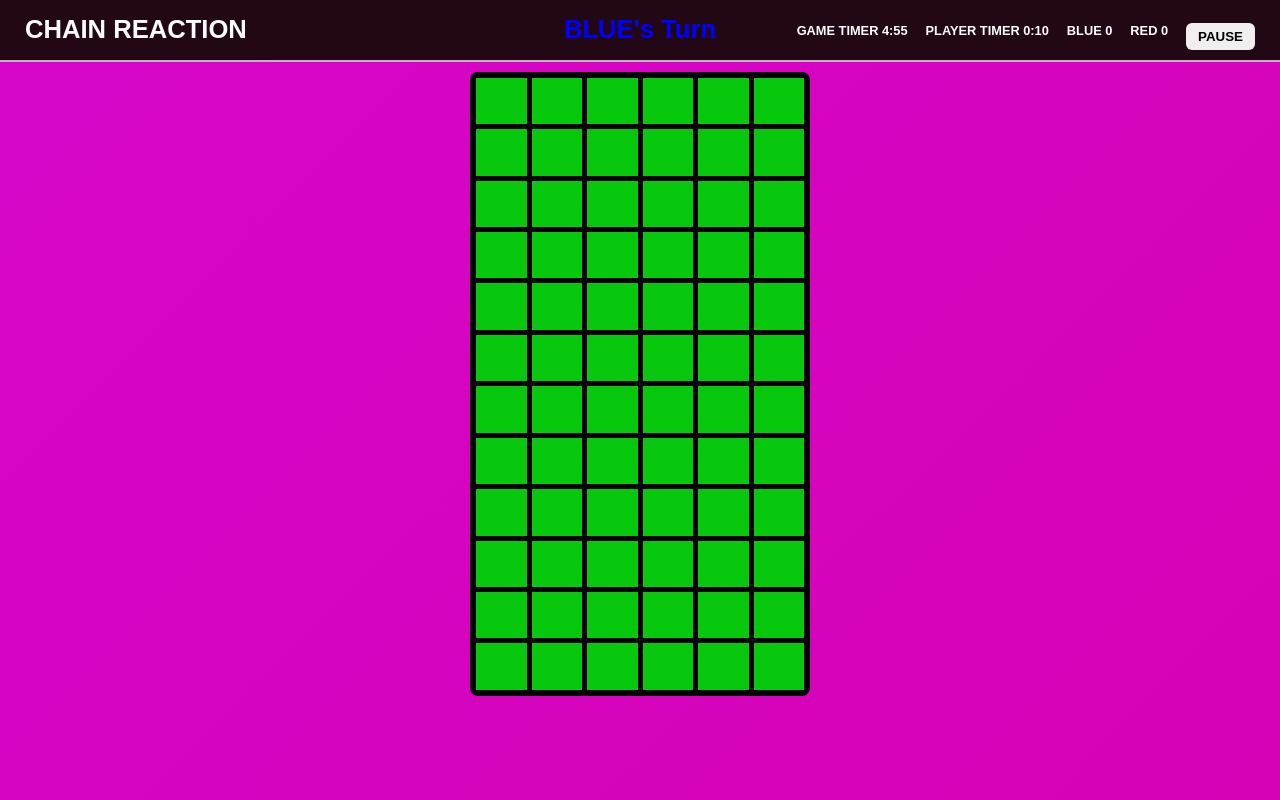
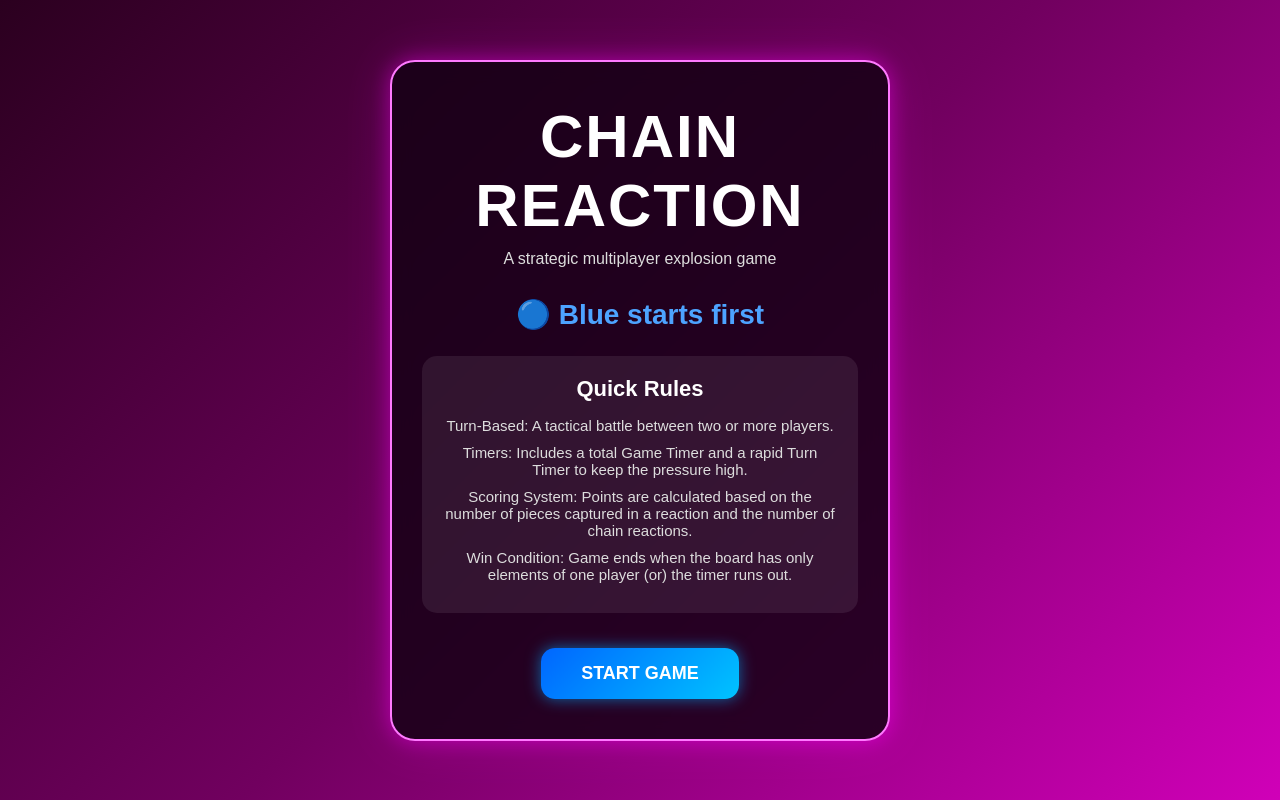
Before and after one commit to varunyoyocoder/Chain-Reaction, a plain HTML site: page index.html in a window 1280 px wide. Drawn offline with Linux system fonts and the light colour scheme.

Commit message:
Home page complete

```diff
--- a/style.css
+++ b/css/game.css
@@ -6,7 +6,6 @@
 
     box-sizing: border-box;
 }
-
 
 
 
@@ -19,14 +18,19 @@ body {
     font-family: Arial, Helvetica, sans-serif;
 
     background: linear-gradient(
-        135deg,
-        #d606c9,
-        #d602b6
-    );
+    135deg,
+    #d606c9,
+    #d602b6
+);
 }
 
 #turnText{
     color: blue;
+}
+
+#gameTitle:hover{
+    cursor: pointer;
+    color: gray;
 }
 
 
@@ -38,9 +42,9 @@ body {
 
     min-height: 60px;
 
-    background-color: #220814;
+background-color: #1a001f;
 
-    border-bottom: 2px solid #d4a8cc;
+border-bottom: 2px solid #b84dff;
 
     display: flex;
 
@@ -130,7 +134,7 @@ body {
 
     height: min(78vh, 760px);
 
-    background-color: black;
+background: rgba(10, 10, 10, 0.92);
 
     padding: min(1vw, 5px);
 
@@ -143,13 +147,17 @@ body {
     gap: min(0.6vw, 3px);
 
     border-radius: 8px;
+    border: 2px solid #b84dff;
+
+box-shadow:
+    0 0 18px rgba(184, 77, 255, 0.35);
 }
 
 
 
 .cell {
 
-    background-color: #07c80d;
+background-color: #242424;
 
     border: 1px solid black;
 
@@ -167,7 +175,9 @@ body {
 
 .cell:hover {
 
-    background-color: #0b5b03;
+background-color: #5d2f7d;
+box-shadow:
+    0 0 10px rgba(184, 77, 255, 0.45);
 
     transform: scale(1.05);
 }
@@ -194,7 +204,7 @@ body {
 
 .blue-orb {
 
-    background: #302dff;
+background: #3b82ff;
 
 
 }
@@ -203,7 +213,7 @@ body {
 
 .red-orb {
 
-    background: #ff365ec3;
+background: #ff4b6e;
 
 
 }
@@ -356,6 +366,7 @@ body {
 
     border: none;
 
+
     padding: 6px 12px;
 
     border-radius: 6px;
@@ -369,7 +380,7 @@ body {
 
 #pauseBtn:hover {
 
-    background: #d0d;
+background: #b84dff;
 }
 
 .overlay {
--- /dev/null
+++ b/css/home.css
@@ -0,0 +1,231 @@
+* {
+
+    margin: 0;
+
+    padding: 0;
+
+    box-sizing: border-box;
+}
+
+
+body {
+
+    min-height: 100vh;
+
+    display: flex;
+
+    justify-content: center;
+
+    align-items: center;
+
+    font-family: Arial, Helvetica, sans-serif;
+
+    background:
+        linear-gradient(
+            135deg,
+            #2b001f,
+            #71005f,
+            #d000b8
+        );
+
+    overflow: hidden;
+}
+
+
+/* MAIN CONTAINER */
+
+.landing-container {
+
+    width: 100%;
+
+    display: flex;
+
+    justify-content: center;
+
+    align-items: center;
+
+    padding: 20px;
+}
+
+
+/* GAME CARD */
+
+.game-card {
+
+    width: min(90vw, 500px);
+
+    background:
+        rgba(20, 0, 20, 0.85);
+
+    border:
+
+        2px solid #ff79ff;
+
+    border-radius: 25px;
+
+    padding: 40px 30px;
+
+    text-align: center;
+
+    backdrop-filter: blur(10px);
+
+    box-shadow:
+
+        0 0 20px rgba(255, 0, 255, 0.4),
+
+        0 0 50px rgba(255, 0, 255, 0.2);
+}
+
+
+/* TITLE */
+
+.game-title {
+
+    font-size: clamp(38px, 5vw, 60px);
+
+    color: white;
+
+    margin-bottom: 10px;
+
+    letter-spacing: 2px;
+}
+
+
+/* SUBTITLE */
+
+.subtitle {
+
+    color: #dddddd;
+
+    font-size: 16px;
+
+    margin-bottom: 30px;
+}
+
+
+/* STARTER INFO */
+
+.starter-info {
+
+    margin-bottom: 25px;
+}
+
+
+.starter-info h2 {
+
+    color: #4da3ff;
+
+    font-size: 28px;
+}
+
+
+/* RULES BOX */
+
+.rules-box {
+
+    background:
+
+        rgba(255, 255, 255, 0.08);
+
+    border-radius: 15px;
+
+    padding: 20px;
+
+    margin-bottom: 35px;
+}
+
+
+.rules-box h3 {
+
+    color: white;
+
+    margin-bottom: 15px;
+
+    font-size: 22px;
+}
+
+
+.rules-box ul {
+
+    list-style: none;
+}
+
+
+.rules-box li {
+
+    color: #dddddd;
+
+    margin-bottom: 10px;
+
+    font-size: 15px;
+}
+
+
+/* BUTTON */
+
+.start-btn {
+
+    padding: 15px 40px;
+
+    border: none;
+
+    border-radius: 14px;
+
+    background:
+        linear-gradient(
+            135deg,
+            #0066ff,
+            #00c3ff
+        );
+
+    color: white;
+
+    font-size: 18px;
+
+    font-weight: bold;
+
+    cursor: pointer;
+
+    transition: 0.25s;
+
+    box-shadow:
+        0 0 15px rgba(0, 170, 255, 0.6);
+}
+
+
+/* HOVER */
+
+.start-btn:hover {
+
+    transform: scale(1.08);
+
+    box-shadow:
+        0 0 25px rgba(0, 170, 255, 0.9);
+}
+
+
+/* MOBILE */
+
+@media (max-width: 576px)
+{
+
+    .game-card {
+
+        padding: 30px 20px;
+    }
+
+    .starter-info h2 {
+
+        font-size: 22px;
+    }
+
+    .rules-box li {
+
+        font-size: 14px;
+    }
+
+    .start-btn {
+
+        width: 100%;
+    }
+}
--- a/index.html
+++ b/index.html
@@ -8,85 +8,75 @@
     <meta name="viewport"
           content="width=device-width, initial-scale=1.0">
 
-    <title>Chain RXN</title>
-
-
+    <title>Chain Reaction</title>
 
     <link rel="stylesheet"
-          href="style.css">
+          href="css/home.css">
+
+</head>
 
 <body>
 
+    <div class="landing-container">
 
+        <div class="game-card">
 
+            <h1 class="game-title">
+                CHAIN REACTION
+            </h1>
 
-    <header class="top-bar">
+            <p class="subtitle">
+                A strategic multiplayer explosion game
+            </p>
 
-        <div class="left-title">
-            CHAIN REACTION
-        </div>
+            <div class="starter-info">
 
-        <div class="center-text"
-             id="turnText">
-
-            BLUE player starts
+                <h2>
+                    🔵 Blue starts first
+                </h2>
 
             </div>
 
-        <div class="right-info">
+            <div class="rules-box">
 
-            <span id="gameTimer">
-                GAME TIMER 5:00
-            </span>
+                <h3>Quick Rules</h3>
 
-            <span id="playerTimer">
-                PLAYER TIMER 0:15
-            </span>
+                <ul>
 
-            <span id="blueScore">
-                 0
-            </span>
+                    <li>
+                        Turn-Based: A tactical battle between two or more players.
+                    </li>
 
-            <span id="redScore">
-                RED 0
-            </span>
-            <div id="pauseOverlay" class="overlay hidden">
-                <div class="dialog-box ">
-                    <h2>Game Paused</h2>
-                    <p>Screen is frozen.Click resume to continue playing</p>
-                    <button class="dialog-box-button" id="resumeBtn">Resume</button>
-                </div>
-            </div>
-            <div id="restartOverlay" class="overlay hidden">
-                <div class="dialog-box">
-                    <h2 id ="dialogBoxHeader"></h2>
-                    <p id ="dialogBoxPara"></p>
-                    <button class="dialog-box-button" id="restartBtn">Restart</button>
-                </div>
-            </div>
-            <button id="pauseBtn">
-                PAUSE
-            </button>
+                    <li>
+                        Timers: Includes a total Game Timer and a rapid Turn Timer to keep the pressure high.
+                    </li>
 
+                    <li>
+                        Scoring System: Points are calculated based on the number of pieces captured in a reaction and the number of chain reactions.
+                    </li>
 
+                    <li>
+                        Win Condition: Game ends when the board has only elements of one player (or) the timer runs out.
+                    </li>
+
+                </ul>
 
             </div>
 
-    </header>
+            <a href="game.html"
+               class="start-link">
 
-    <main class="game-container">
+                <button class="start-btn">
 
-        <div class="board"
-             id="board">
+                    START GAME
+
+                </button>
+
+            </a>
 
         </div>
 
-    </main>
-
-    <audio id="explodeSound"
-           src="sounds/explode.mp3"></audio>
-
-    <script src="script.js"></script>
+    </div>
 
 </body>
 
--- a/script.js
+++ b/js/script.js
@@ -12,6 +12,12 @@ let gameSeconds;
 let playerSeconds;
 let gameEnded = false;
 let intervalId = "resume";
+
+const gameTitle=document.getElementById("gameTitle");
+
+gameTitle.addEventListener("click",()=>{
+  window.location.href = "../index.html";
+})
 
 // accessing clickable elements by id and updating them in js
 const boardElement = document.getElementById("board");
@@ -39,7 +45,7 @@ const board = Array.from(
 
   () =>
     Array.from(
-      { length: COLS }, // returns an array with 12 col
+      { length: COLS }, // returns an array with 12 col arrays
 
       () => ({
         color: -1,
@@ -48,7 +54,7 @@ const board = Array.from(
     ),
 );
 
-/* CREATE BOARD */
+
 
 function createBoard() {
   for (let row = 0; row < ROWS; row++) {
@@ -115,7 +121,7 @@ function gameOver() {
 
 startGame();
 
-/* TIMERS */
+
 function updateTimer() {
   if (gameEnded) {
     //game ended initially true and exits when it becomes false
@@ -151,7 +157,7 @@ function pauseInterval() {//stops the setinterval for timers
   pauseDialogBox.classList.remove("hidden");//pause dialogue box appears,timer pause, screen elements non-clickable
 }
 
-// Resume
+
 function resumeInterval() {
   clearInterval(intervalId); // Prevents duplicate intervals
   pauseDialogBox.classList.add("hidden");//hides pause dialogue box,timer resume,screen element clickable
```
Also changed, not shown: game.html (added, +94 -0 lines). Lines whose indentation alone changed are shown as unchanged.
